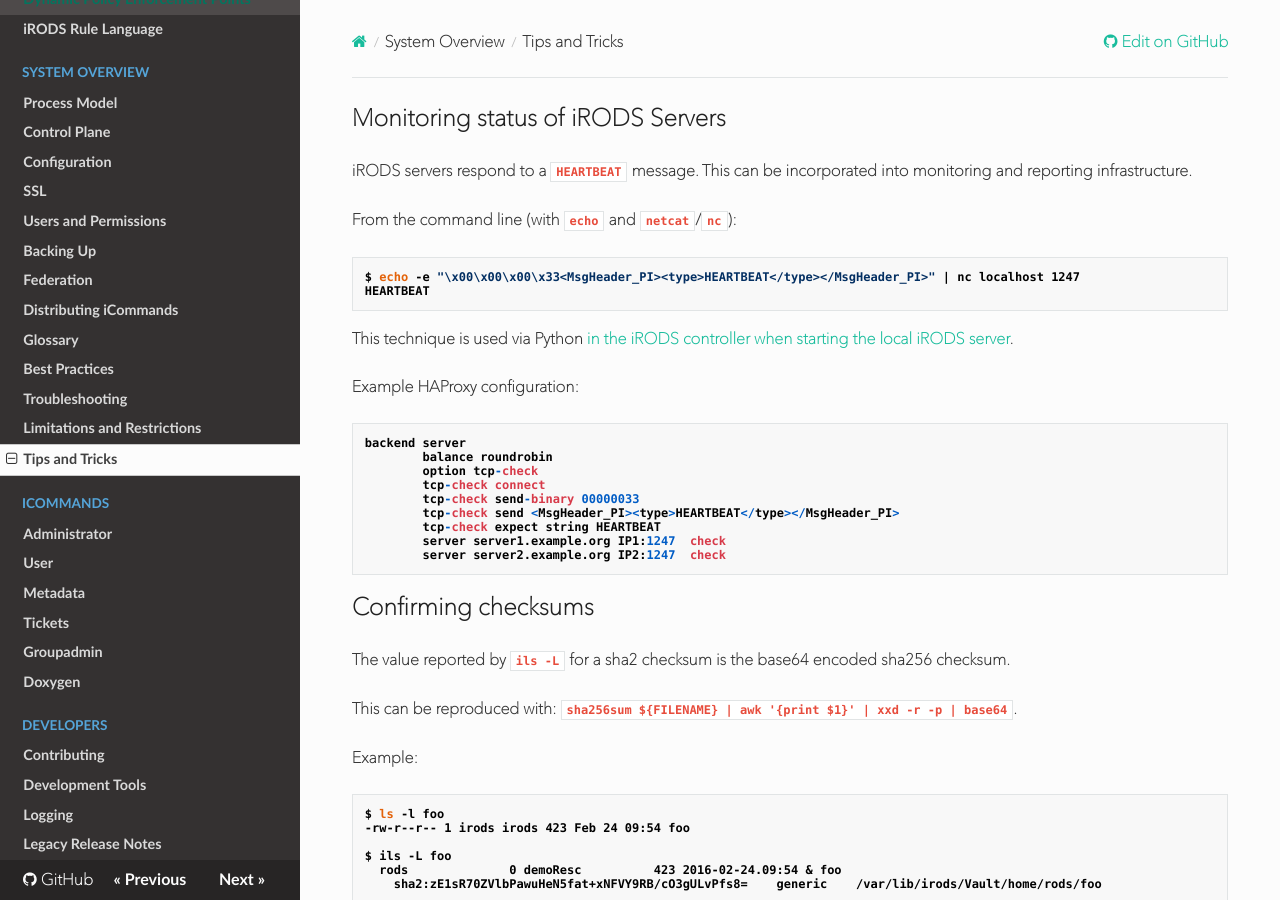
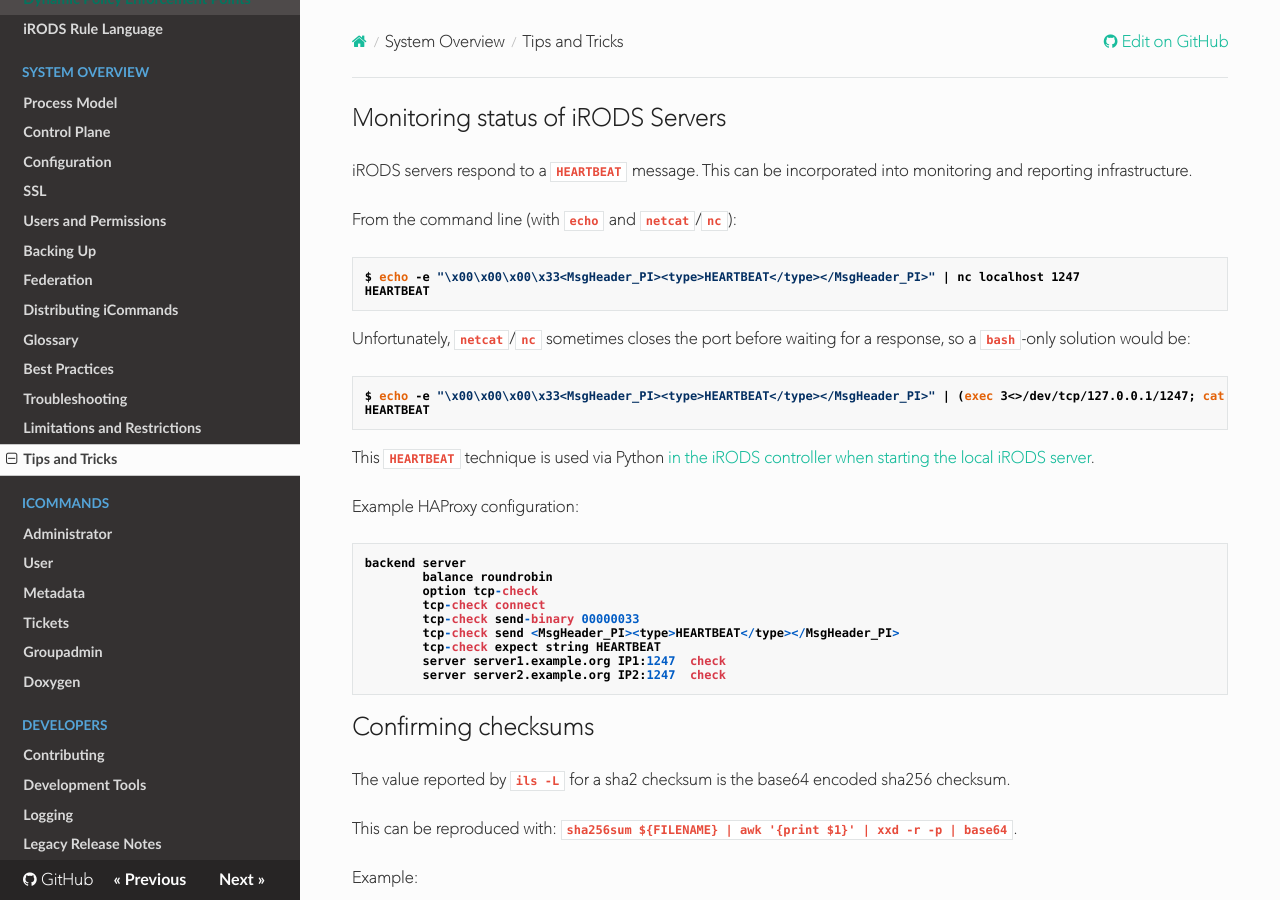
Before and after one commit to irods/irods_docs, an MkDocs documentation site: the page built from docs/system_overview/tips_and_tricks.md, in a window 1280 px wide and 900 px high. Built offline with MkDocs 1.6.1, drawn with Linux system fonts in a browser that asks for light colours; nearby versions of some CDN libraries.

Commit message:
[irods/irods#5484] update HEARTBEAT docs with bash-only example

````diff
--- a/docs/system_overview/tips_and_tricks.md
+++ b/docs/system_overview/tips_and_tricks.md
@@ -8,7 +8,14 @@
 HEARTBEAT
 ```
 
-This technique is used via Python [in the iRODS controller when starting the local iRODS server](https://github.com/irods/irods/blob/a4c97f8a65bd8d2b5d7a505612f2d9d670d33957/scripts/irods/controller.py#L103-L113).
+Unfortunately, `netcat`/`nc` sometimes closes the port before waiting for a response, so a `bash`-only solution would be:
+
+```bash
+$ echo -e "\x00\x00\x00\x33<MsgHeader_PI><type>HEARTBEAT</type></MsgHeader_PI>" | (exec 3<>/dev/tcp/127.0.0.1/1247; cat >&3; cat <&3; exec 3<&-)
+HEARTBEAT
+```
+
+This `HEARTBEAT` technique is used via Python [in the iRODS controller when starting the local iRODS server](https://github.com/irods/irods/blob/a4c97f8a65bd8d2b5d7a505612f2d9d670d33957/scripts/irods/controller.py#L103-L113).
 
 Example HAProxy configuration:
 ```
````
